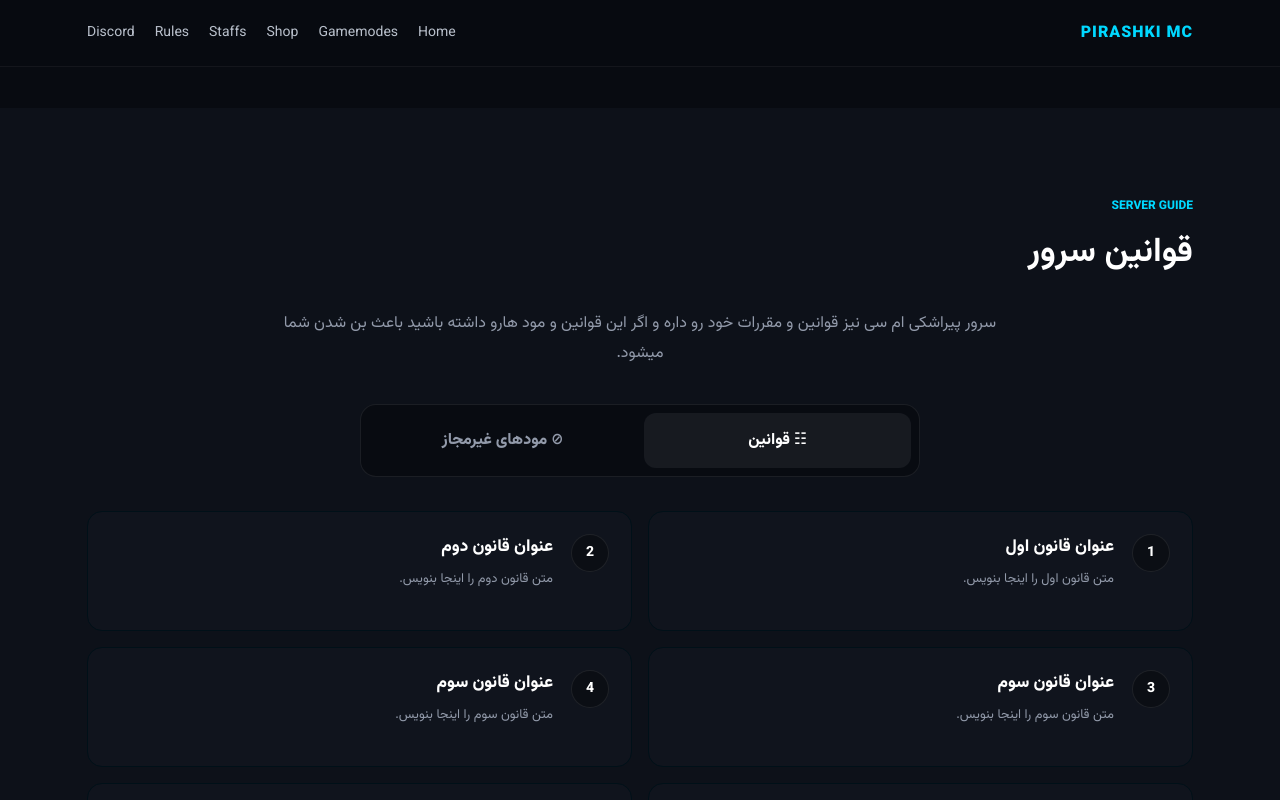
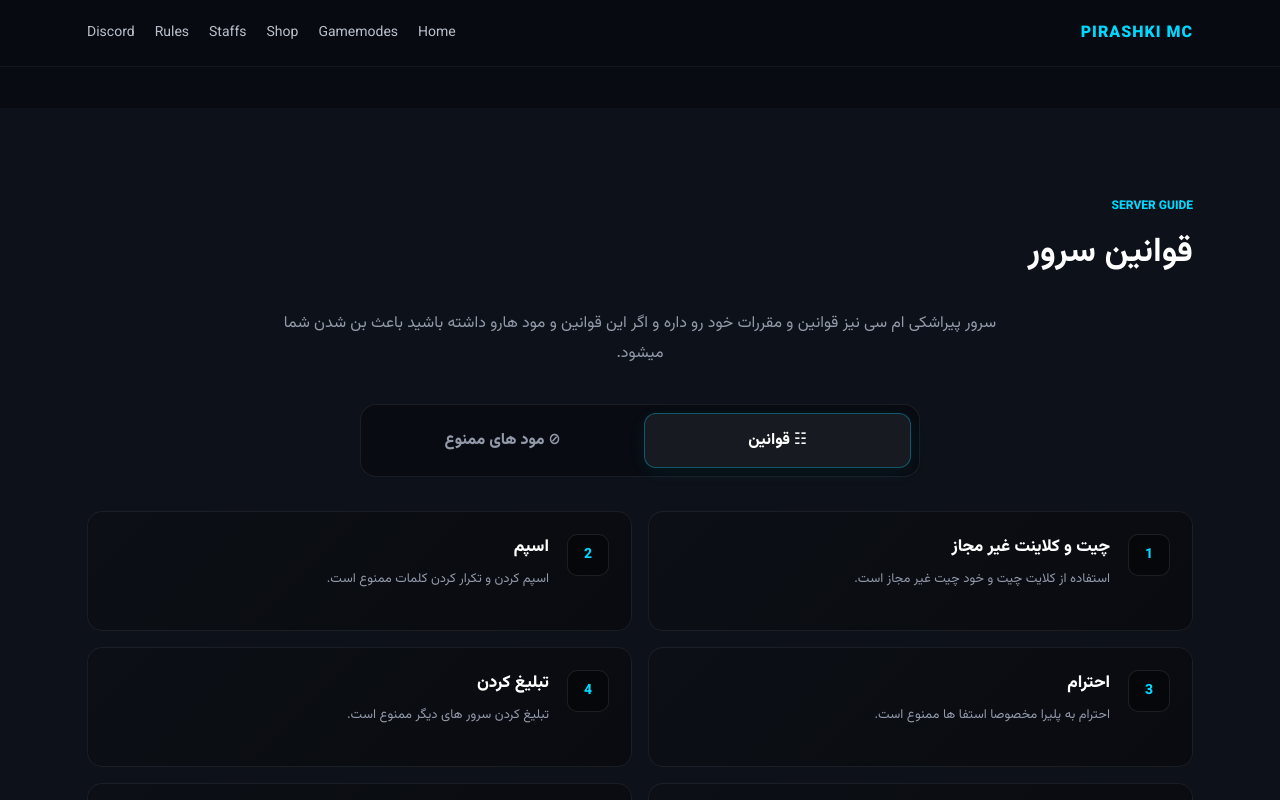
Before and after one commit to arianx323/PirashkiMc-, a plain HTML site: page index.html in a window 1280 px wide. Both pictures are taken after a click on the tab "☷ قوانین". Shown: the part 2381-3181 px from the top of the page. Drawn offline with Linux system fonts and the light colour scheme; no server answers.

Commit message:
Add files via upload

```diff
--- a/index.html
+++ b/index.html
@@ -245,7 +245,7 @@ footer{border-top:1px solid #ffffff0d;text-align:center;padding:30px;color:#6973
 .rules-intro{max-width:760px;margin:0 auto 34px;text-align:center;color:#929aaa;line-height:1.9}
 .rules-tabs{display:flex;gap:8px;width:min(560px,100%);margin:0 auto 34px;padding:8px;border:1px solid #ffffff14;border-radius:16px;background:#080b11}
 .rules-tab{flex:1;border:0;border-radius:12px;background:transparent;color:#929aaa;padding:15px 12px;font:inherit;font-weight:800;cursor:pointer;transition:background .25s,color .25s,box-shadow .25s}
-.rules-tab.active{background:#171a20;color:#fff;box-shadow:inset
+.rules-tab.active{background:#171a20;color:#fff;box-shadow:inset 0 0 0 1px #00d8ff55,0 4px 18px #00d8ff12}
 .rules-tab:hover{color:#00d8ff}
 .rules-panel{animation:rulesIn .35s ease both}
 .rules-panel[hidden]{display:none}
@@ -349,29 +349,31 @@ footer{border-top:1px solid #ffffff0d;text-align:center;padding:30px;color:#6973
     <p class="rules-intro">سرور پیراشکی ام سی نیز قوانین و مقررات خود رو داره و اگر این قوانین و مود هارو داشته باشید باعث بن شدن شما میشود.</p>
     <div class="rules-tabs" role="tablist" aria-label="قوانین و مودها">
       <button class="rules-tab active" type="button" role="tab" aria-selected="true" aria-controls="rules-list" data-panel="rules-list">☷ قوانین</button>
-      <button class="rules-tab" type="button" role="tab" aria-selected="false" aria-controls="mods-list" data-panel="mods-list">⊘ مودهای غیرمجاز</button>
+      <button class="rules-tab" type="button" role="tab" aria-selected="false" aria-controls="mods-list" data-panel="mods-list">⊘ مود های ممنوع</button>
     </div>
     <div id="rules-list" class="rules-panel" role="tabpanel">
       <div class="rules-grid">
-        <div class="rule-card"><span class="rule-number">1</span><div><h3>عنوان قانون اول</h3><p>متن قانون اول را اینجا بنویس.</p></div></div>
-        <div class="rule-card"><span class="rule-number">2</span><div><h3>عنوان قانون دوم</h3><p>متن قانون دوم را اینجا بنویس.</p></div></div>
-        <div class="rule-card"><span class="rule-number">3</span><div><h3>عنوان قانون سوم</h3><p>متن قانون سوم را اینجا بنویس.</p></div></div>
-        <div class="rule-card"><span class="rule-number">4</span><div><h3>عنوان قانون سوم</h3><p>متن قانون سوم را اینجا بنویس.</p></div></div>
-        <div class="rule-card"><span class="rule-number">5</span><div><h3>عنوان قانون سوم</h3><p>متن قانون سوم را اینجا بنویس.</p></div></div>
-        <div class="rule-card"><span class="rule-number">6</span><div><h3>عنوان قانون سوم</h3><p>متن قانون سوم را اینجا بنویس.</p></div></div>
-        <div class="rule-card"><span class="rule-number">7</span><div><h3>عنوان قانون سوم</h3><p>متن قانون سوم را اینجا بنویس.</p></div></div>
-        <div class="rule-card"><span class="rule-number">8</span><div><h3>عنوان قانون سوم</h3><p>متن قانون سوم را اینجا بنویس.</p></div></div>
-        <div class="rule-card"><span class="rule-number">9</span><div><h3>عنوان قانون سوم</h3><p>متن قانون سوم را اینجا بنویس.</p></div></div>
-        <div class="rule-card"><span class="rule-number">10</span><div><h3>عنوان قانون سوم</h3><p>متن قانون سوم را اینجا بنویس.</p></div></div>
-
-
+                <div class="rule-card"><span class="rule-number">1</span><div><h3>چیت و کلاینت غیر مجاز</h3><p>استفاده از کلایت چیت و خود چیت غیر مجاز است.</p></div></div>
+        <div class="rule-card"><span class="rule-number">2</span><div><h3>اسپم</h3><p>اسپم کردن و تکرار کردن کلمات ممنوع است.</p></div></div>
+        <div class="rule-card"><span class="rule-number">3</span><div><h3>احترام</h3><p>احترام به پلیرا مخصوصا استفا ها ممنوع است.</p></div></div>
+        <div class="rule-card"><span class="rule-number">4</span><div><h3>تبلیغ کردن</h3><p>تبلیغ کردن سرور های دیگر ممنوع است.</p></div></div>
+        <div class="rule-card"><span class="rule-number">5</span><div><h3>لو دادن هویت های استف ها</h3><p>لو دادن هویت های استف یا پلیر ها ممنوع است.</p></div></div>
+        <div class="rule-card"><span class="rule-number">6</span><div><h3>xray</h3><p>استفاده از xray یا هر چیزی که شبیه xray است ممنوع است.</p></div></div>
       </div>
     </div>
     <div id="mods-list" class="rules-panel" role="tabpanel" hidden>
-      <div class="rules-grid">
-        <div class="rule-card"><span class="rule-number">1</span><div><h3>نام مود اول</h3><p>توضیحات مود غیرمجاز را اینجا بنویس.</p></div></div>
-        <div class="rule-card"><span class="rule-number">2</span><div><h3>نام مود دوم</h3><p>توضیحات مود غیرمجاز را اینجا بنویس.</p></div></div>
-        <div class="rule-card"><span class="rule-number">3</span><div><h3>نام مود سوم</h3><p>توضیحات مود غیرمجاز را اینجا بنویس.</p></div></div>
+        <div class="rule-card"><span class="rule-number">1</span><div><h3>Meteor clint</h3><p></p></div></div>
+        <div class="rule-card"><span class="rule-number">2</span><div><h3>Wurst clint</h3><p></p></div></div>
+        <div class="rule-card"><span class="rule-number">3</span><div><h3>Vape clint</h3><p></p></div></div>
+        <div class="rule-card"><span class="rule-number">4</span><div><h3>Aristois clint</h3><p></p></div></div>
+        <div class="rule-card"><span class="rule-number">5</span><div><h3>LiquidBounce</h3><p></p></div></div>
+        <div class="rule-card"><span class="rule-number">6</span><div><h3>Ares clint</h3><p></p></div></div>
+        <div class="rule-card"><span class="rule-number">7</span><div><h3>Sigma clint</h3><p></p></div></div>
+        <div class="rule-card"><span class="rule-number">8</span><div><h3>نام مود سوم</h3><p></p></div></div>
+        <div class="rule-card"><span class="rule-number">9</span><div><h3>نام مود سوم</h3><p></p></div></div>
+        <div class="rule-card"><span class="rule-number">10</span><div><h3>نام مود سوم</h3><p></p></div></div>
+
+
       </div>
     </div>
   </section>
@@ -527,19 +529,31 @@ document.querySelectorAll('.staff-card').forEach(card => {
 </script>
 
 <script>
-// Switch between server rules and prohibited mods panels.
-document.querySelectorAll('.rules-tab').forEach(tab => {
-  tab.addEventListener('click', () => {
-    document.querySelectorAll('.rules-tab').forEach(btn => {
-      const active = btn === tab;
-      btn.classList.toggle('active', active);
-      btn.setAttribute('aria-selected', active ? 'true' : 'false');
+// Reliable switching between the rules and prohibited-mods tabs.
+(() => {
+  const tabs = Array.from(document.querySelectorAll('.rules-tab'));
+  const panels = Array.from(document.querySelectorAll('.rules-panel'));
+  if (!tabs.length || !panels.length) return;
+
+  function showPanel(panelId) {
+    tabs.forEach((tab) => {
+      const active = tab.dataset.panel === panelId;
+      tab.classList.toggle('active', active);
+      tab.setAttribute('aria-selected', active ? 'true' : 'false');
     });
-    document.querySelectorAll('.rules-panel').forEach(panel => {
-      panel.hidden = panel.id !== tab.dataset.panel;
+    panels.forEach((panel) => {
+      panel.hidden = panel.id !== panelId;
+    });
+  }
+
+  tabs.forEach((tab) => {
+    tab.addEventListener('click', (event) => {
+      event.preventDefault();
+      showPanel(tab.dataset.panel);
     });
   });
-});
+  showPanel(tabs.find((tab) => tab.classList.contains('active'))?.dataset.panel || 'rules-list');
+})();
 </script>
 
 </body>
```
